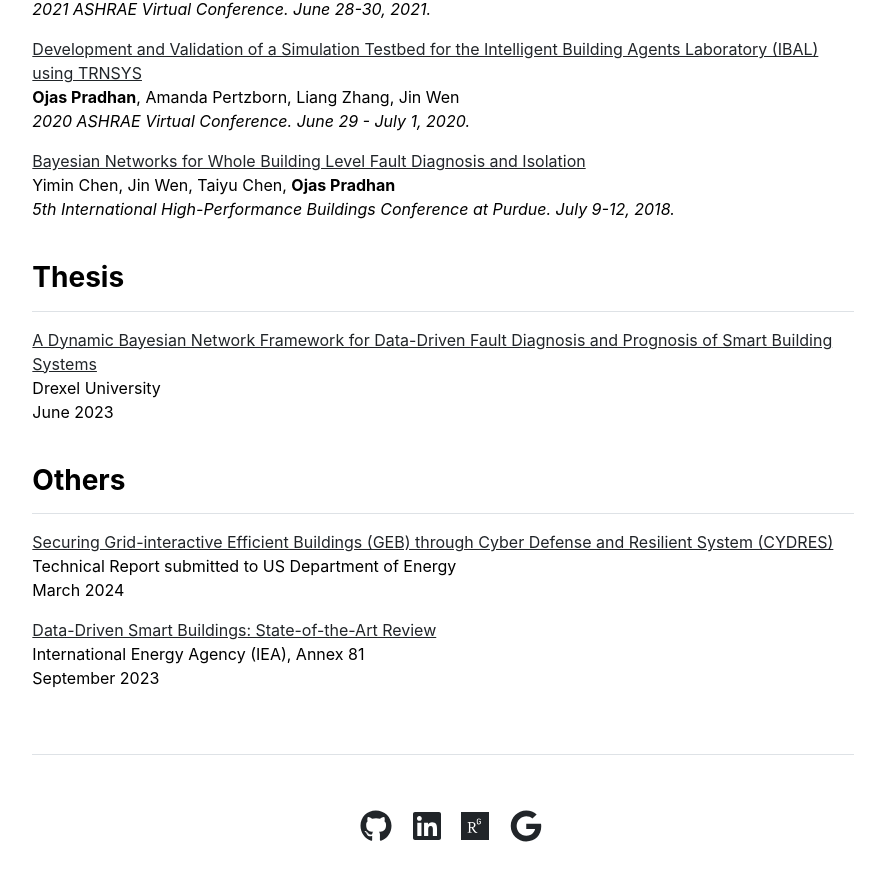
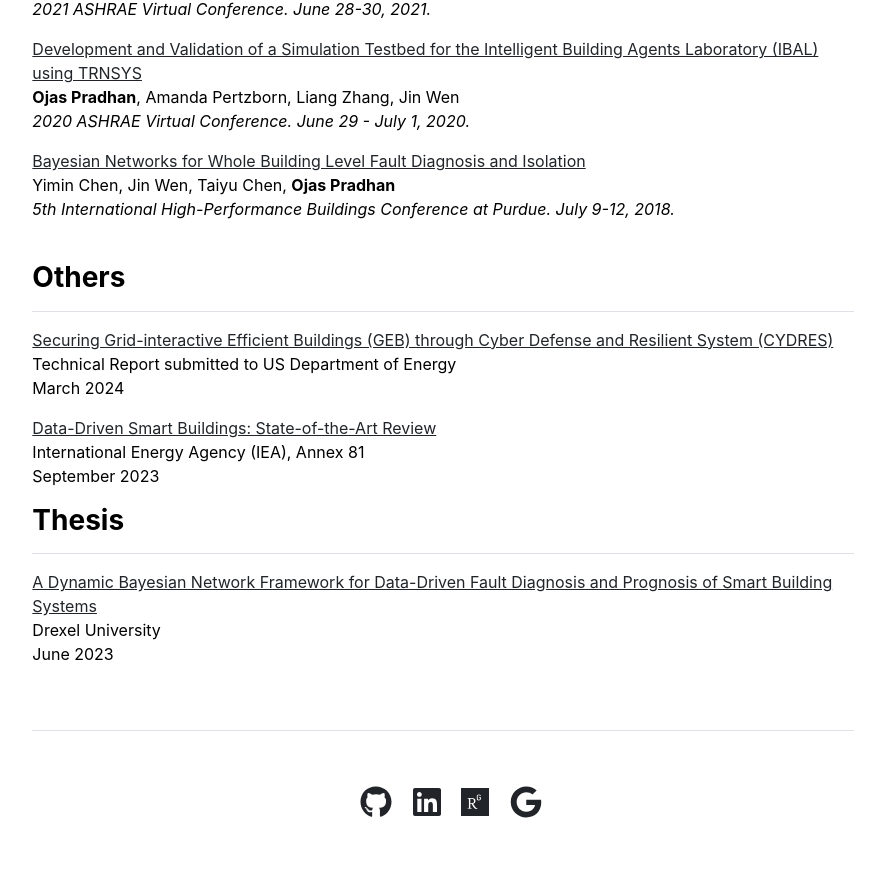
Before and after one commit to pradhanojas/pradhanojas.github.io, a Jekyll site: the page built from publications.md, in a window 1280 px wide and 900 px high, scrolled down 1755 px. Shown: the top 881 px of the window, without its empty margins (197-1082 px from the left). Built offline with Jekyll 4.4.1, drawn with Linux system fonts in a browser that asks for light colours.

Commit message:
Update publications.html

```diff
--- a/_includes/publications.html
+++ b/_includes/publications.html
@@ -2,12 +2,9 @@
   <div>
     <h3 class="fw-bold border-bottom pb-3 mb-3">Journals </h3>
 
-    <ol>
-      <li>
-        <p><a href="https://www.tandfonline.com/doi/full/10.1080/23744731.2024.2351311" target="blank">Evaluation of data imputation approaches for multi-stream building systems data</a>
-        <br><b>Ojas Pradhan</b>, Jin Wen, David Hälleberg, Zhelun Chen, Noresh Varman, Jiajing Huang, Teresa Wu, K. Selçuk  Candan, Zheng O'Neill
-        <br><em>Science and Technology for the Built Environment, 2024</em></p>
-      </li>
+    <p><a href="https://www.tandfonline.com/doi/full/10.1080/23744731.2024.2351311" target="blank">Evaluation of data imputation approaches for multi-stream building systems data</a>
+    <br><b>Ojas Pradhan</b>, Jin Wen, David Hälleberg, Zhelun Chen, Noresh Varman, Jiajing Huang, Teresa Wu, K. Selçuk  Candan, Zheng O'Neill
+    <br><em>Science and Technology for the Built Environment, 2024</em></p>
 
     <p><a href="https://www.tandfonline.com/doi/abs/10.1080/23744731.2024.2336839" target="blank">A hardware-in-the-loop (HIL) testbed for cyber-physical energy systems in smart commercial buildings</a>
     <br>Guowen Li, Zhiyao Yang, Yangyang Fu, Zheng O’Neill, Lingyu Ren, <b>Ojas Pradhan</b>, Jin Wen
@@ -32,7 +29,7 @@
     <p><a href="https://www.sciencedirect.com/science/article/pii/S0378778822000433" target="_blank">Real vs. Simulated: questions on the capability of simulated datasets on building fault detection for energy efficiency from a data-driven perspective</a>
     <br>Jiajing Huang, Jin Wen, Hyunsoo Yoon, <b>Ojas Pradhan</b>, Teresa Wu, Zheng O'Neill, K. Selçuk  Candan
     <br><em>Energy and Buildings, 2022</em></p>
-    </ol>
+
 
     <br>
     <h3 class="fw-bold border-bottom pb-3 mb-3">Conference Proceedings</h3>
@@ -69,12 +66,6 @@
     <br><em>5th International High-Performance Buildings Conference at Purdue. July 9-12, 2018.</em></p>
 
     <br>
-    <h3 class="fw-bold border-bottom pb-3 mb-3">Thesis</h3>
-    <p><a href="https://www.proquest.com/openview/d913b97794d034c588da37b8bf9009b5/1?pq-origsite=gscholar&cbl=18750&diss=y" target="blank">A Dynamic Bayesian Network Framework for Data-Driven Fault Diagnosis and Prognosis of Smart Building Systems</a>
-    <br>Drexel University
-    <br>June 2023</p>
-
-    <br>
     <h3 class="fw-bold border-bottom pb-3 mb-3">Others</h3>
     <p><a href="https://www.osti.gov/biblio/2331215" target="blank">Securing Grid-interactive Efficient Buildings (GEB) through Cyber Defense and Resilient System (CYDRES)</a>
     <br>Technical Report submitted to US Department of Energy
@@ -83,5 +74,11 @@
     <p><a href="https://vbn.aau.dk/en/publications/data-driven-smart-buildings-state-of-the-art-review" target="blank">Data-Driven Smart Buildings: State-of-the-Art Review</a>
     <br>International Energy Agency (IEA), Annex 81
     <br>September 2023
+
+    <br>
+    <h3 class="fw-bold border-bottom pb-3 mb-3">Thesis</h3>
+    <p><a href="https://www.proquest.com/openview/d913b97794d034c588da37b8bf9009b5/1?pq-origsite=gscholar&cbl=18750&diss=y" target="blank">A Dynamic Bayesian Network Framework for Data-Driven Fault Diagnosis and Prognosis of Smart Building Systems</a>
+    <br>Drexel University
+    <br>June 2023</p>
   </div>
 </div>
```
